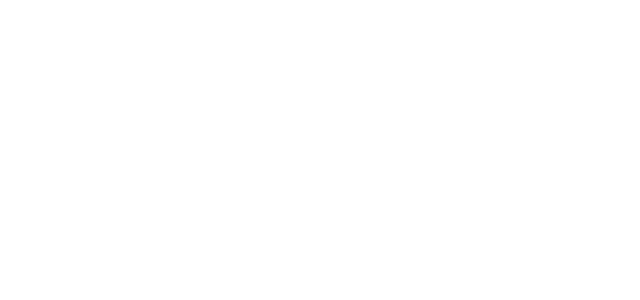
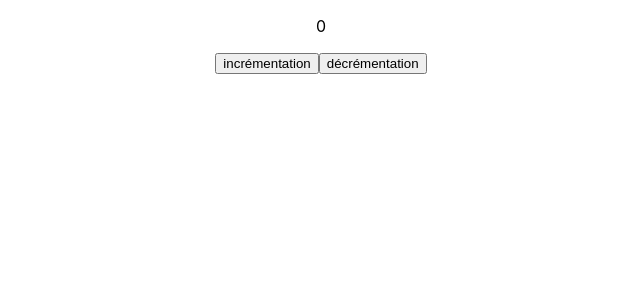
Before and after one commit to abdoulkarim22/training-react, a React (Create React App) app: page / in a window 1280 px wide. Shown: the top 300 px of the page, without its empty margins (319-959 px from the left). Built offline with nearby package versions, Linux system fonts and the light colour scheme.

Commit message:
cree function incrémentation décrémentation

```diff
--- a/src/App.js
+++ b/src/App.js
@@ -1,10 +1,11 @@
 import logo from './logo.svg';
 import './App.css';
 import ParentComponent from './components/ParentComponent';
+import Counter from './components/Counter';
 function App() {
   return (
     <div className="App">
-
+        <Counter/>
     </div>
   );
 }
--- a/src/components/Counter.jsx
+++ b/src/components/Counter.jsx
@@ -1,4 +1,5 @@
 import React from 'react'
+import { useState } from "react";
 
 function Counter() {
 
```
